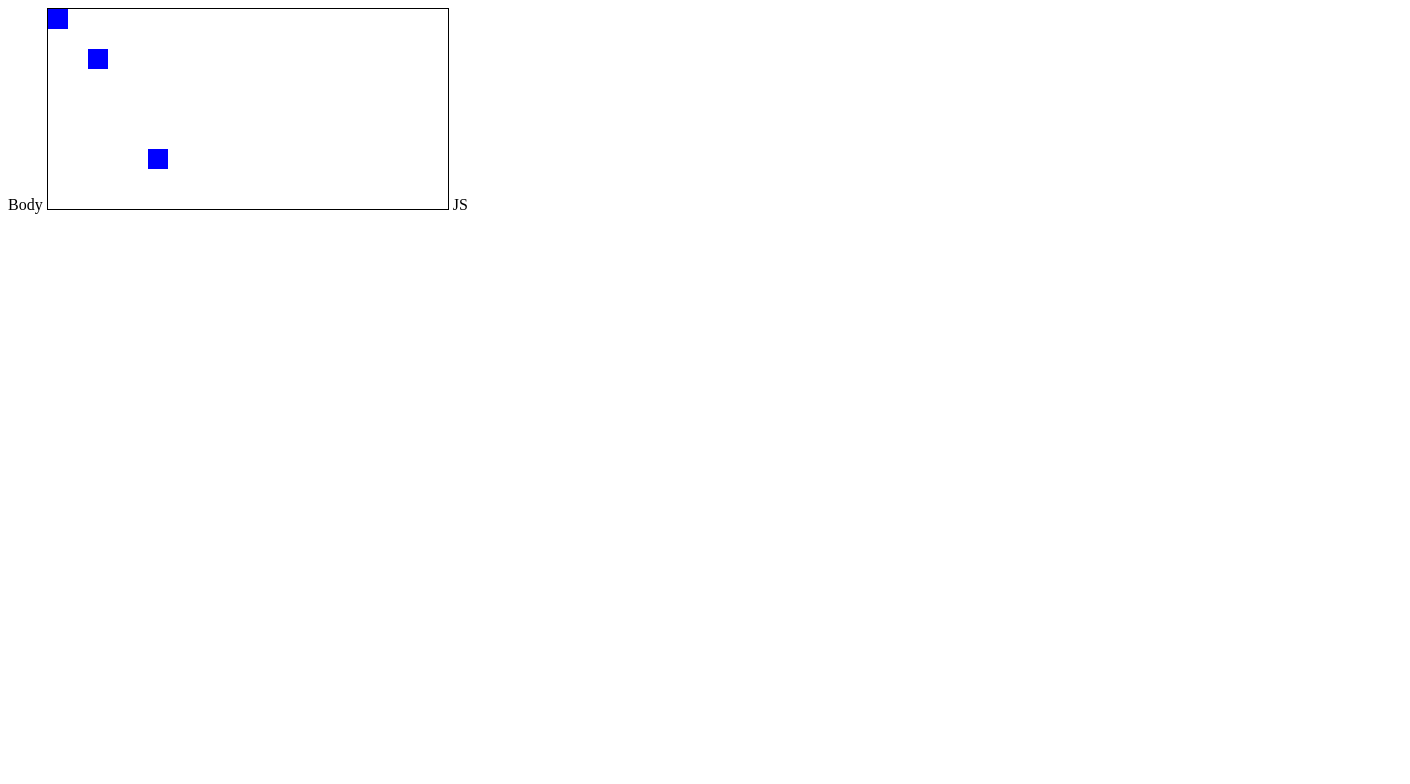
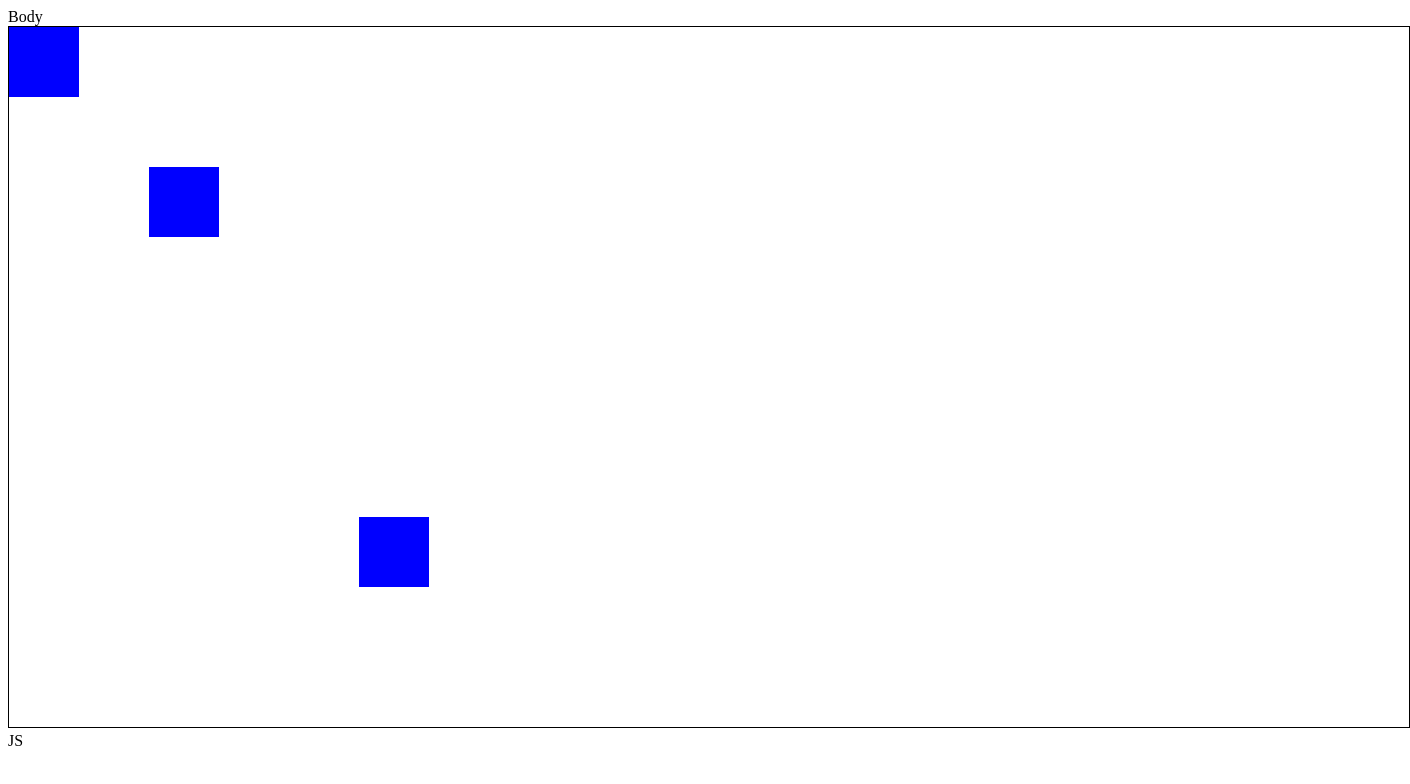
Before and after one commit to eduardo-gomes/simple-multi-plataform-game, a website with bundled scripts: page JS/index.html in a window 1280 px wide. Shown: the whole page, 1410 px wide, since content can reach past the window. Built offline with nearby package versions, Linux system fonts and the light colour scheme.

Commit message:
walking square, make canvas bigger and use ES2015

```diff
--- a/JS/index.html
+++ b/JS/index.html
@@ -9,7 +9,7 @@
 
 <body>
 	Body
-	 <canvas id="myCanvas" width="20" height="10" style="height: 200px;width: 400px;border: 1px solid black; image-rendering: pixelated; image-rendering: crisp-edges; image-rendering: -moz-crisp-edges"></canvas>
+	 <canvas id="myCanvas" width="20" height="10" style="height: 700px;width: 1400px;border: 1px solid black; image-rendering: pixelated; image-rendering: crisp-edges; image-rendering: -moz-crisp-edges"></canvas>
 </body>
 <script src="./index.js"></script>
 </html>
--- a/JS/index.ts
+++ b/JS/index.ts
@@ -1,50 +1,116 @@
 document.body.innerHTML += "JS";
 
-interface Context2D extends CanvasRenderingContext2D{};
+interface position{
+	x: number, y:number;
+};
+
+class Screen2D{
+	context: CanvasRenderingContext2D;
+	canvas: HTMLCanvasElement;
+	width: number;
+	height: number;
+	constructor(canvas: HTMLCanvasElement){
+		this.canvas = canvas;
+		this.width = canvas.width;
+		this.height = canvas.height;
+		this.context = canvas.getContext("2d") as CanvasRenderingContext2D;
+	}
+	clear(){
+		this.context.fillStyle = "white";
+		this.context.fillRect(0, 0, this.width, this.height);
+	}
+	drawnPixel(pos:position, color: string){
+		this.context.fillStyle = color;
+		this.context.fillRect(pos.x, pos.y, 1, 1);
+	}
+}
 
 class player{
-	x: number;
-	y: number;
+	private _pos: position;
+	private playerColor = "blue";
 	constructor(x = 0, y = 0){
-		this.x = x;
-		this.y = y;
+		this._pos = {x, y};
 	}
-	drawn(ctx: Context2D){
-		ctx.fillRect(this.x, this.y, 1, 1);
+	drawn(ctx: Screen2D){
+		ctx.drawnPixel(this._pos, this.playerColor);
+	}
+	get pos(): position{
+		return this._pos;
+	}
+	set pos(newPos: position){
+		this._pos = newPos;
 	}
 }
 
 class gameBoard{
-	x: number;
-	y: number;
+	size: position;
 	players: Array<player>;
-	//board: Array<Array<number>>;
-	constructor(x: number, y: number){
-		this.x = x;
-		this.y = y;
+	constructor(size: position){
+		this.size = size;
 		this.players = new Array();
-		//this.board = new Array(x);
 		this.players.push(new player());
-		//for(var i = 0; i < x; ++i)
-		//	this.board[i] = new Array(y);
-		console.log("Create gameBoard with x: %d, y: %d", x, y);
-		//console.log(this.board);
+		console.log("Create gameBoard with x: %d, y: %d", size.x, size.y);
 	}
-	display(ctx: Context2D){
+	display(){
+		render.clear();
 		for(var player in this.players){
-			this.players[player].drawn(ctx);
+			this.players[player].drawn(render);
 		}
 	}
 }
 
-let game = new gameBoard(10, 10);
+class gameLogic{
+	static getdeltaPosFromKey(key: string){
+		switch(key){
+			case "w":
+				return {x: 0, y: -1};
+			case "a":
+				return {x: -1, y: 0};
+			case "s":
+				return {x: 0, y: 1};
+			case "d":
+				return {x: 1, y: 0};
+		}
+		throw new Error(`Invalid Key: ${key}`);
+	}
+	static posAdd(p1: position, p2: position){
+		return { x: p1.x + p2.x, y: p1.y + p2.y};
+	}
+	static isInsideBoard(pos: position){
+		if((pos.x < game.size.x && pos.x >= 0) && (pos.y < game.size.y && pos.y >= 0))
+			return true;
+		else
+			return false;
+	}
+	static handleUserInput(input: string){
+		let player = game.players[0];
+		const oldPos = player.pos;
+		let newPos = gameLogic.posAdd(oldPos, gameLogic.getdeltaPosFromKey(input));
+		if(gameLogic.isInsideBoard(newPos))
+			player.pos = newPos;
+		else
+			console.log("Cant move player to x: %d, y: %d", newPos.x, newPos.y);
+	}
+}
+
+let game = new gameBoard({x: 20, y: 10});
 
 var canvas = document.getElementById("myCanvas") as HTMLCanvasElement;
-var context = canvas.getContext("2d") as CanvasRenderingContext2D;
-
-context.fillStyle = "blue";
+var render = new Screen2D(canvas);
 
 game.players.push(new player(2, 2));
 game.players.push(new player(5, 7));
 
-game.display(context);
+game.display();
+
+document.addEventListener("keypress", function(e){
+	gameLogic.handleUserInput(e.key);
+});
+
+{
+function walk(){//ES5 dont allow function declaration inside block in strict mode
+	game.display();
+	setTimeout(walk, 10);//100FPS
+}
+walk();
+}
--- a/JS/tsconfig.json
+++ b/JS/tsconfig.json
@@ -4,7 +4,7 @@
 
     /* Basic Options */
     // "incremental": true,                   /* Enable incremental compilation */
-    "target": "es5",                          /* Specify ECMAScript target version: 'ES3' (default), 'ES5', 'ES2015', 'ES2016', 'ES2017', 'ES2018', 'ES2019', 'ES2020', or 'ESNEXT'. */
+    "target": "ES2015",                       /* Specify ECMAScript target version: 'ES3' (default), 'ES5', 'ES2015', 'ES2016', 'ES2017', 'ES2018', 'ES2019', 'ES2020', or 'ESNEXT'. */
     "module": "es2015",                       /* Specify module code generation: 'none', 'commonjs', 'amd', 'system', 'umd', 'es2015', 'es2020', or 'ESNext'. */
     // "lib": [],                             /* Specify library files to be included in the compilation. */
     // "allowJs": true,                       /* Allow javascript files to be compiled. */
```
